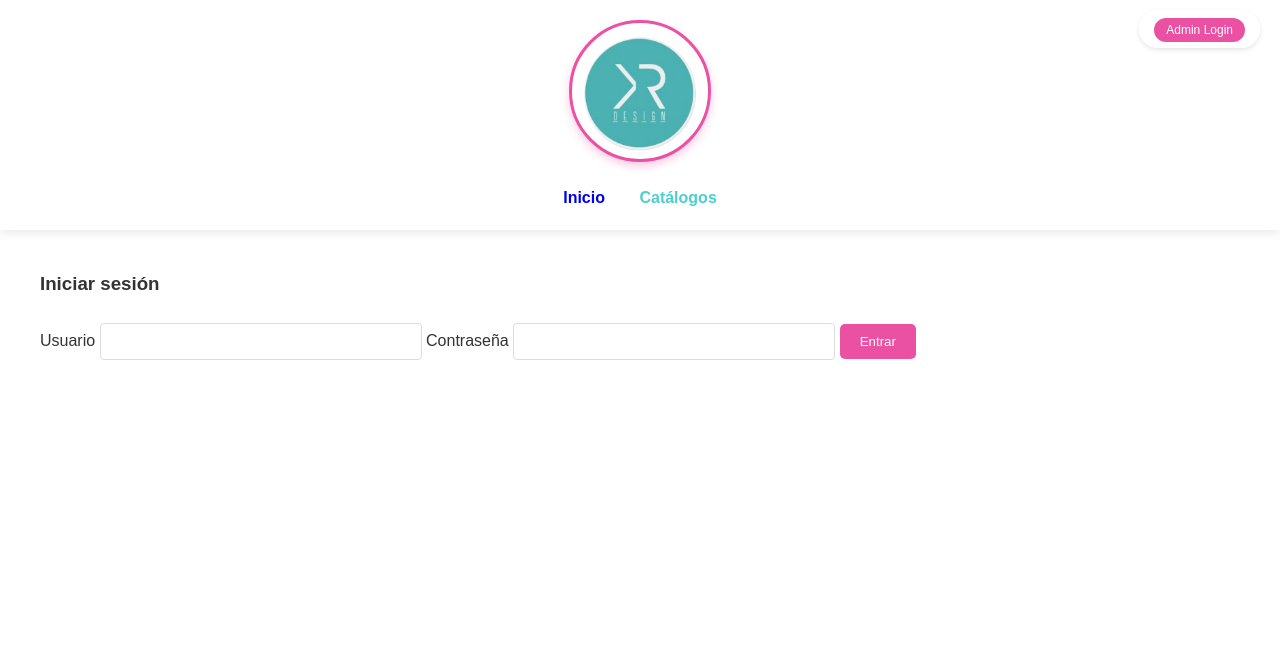
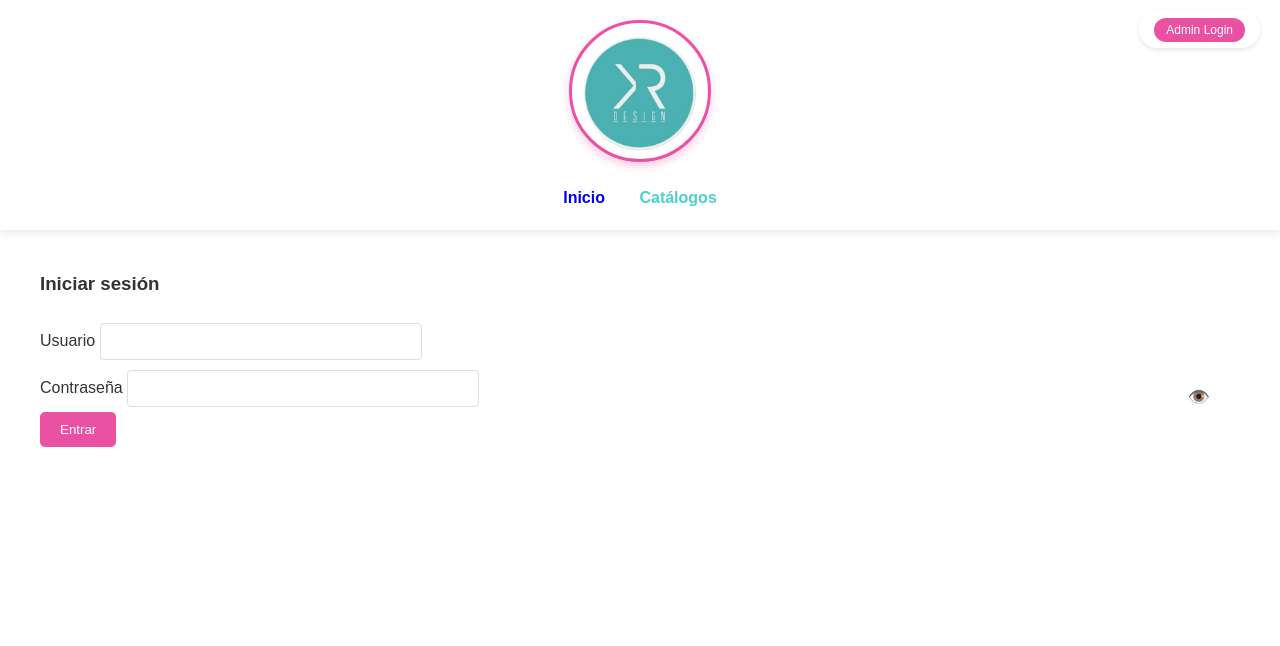
Before and after one commit to donpeperabe/Karla-Rabe-Design-Demo, a Flask app: page /admin/login in a window 1280 px wide. Shown: the top 646 px of the page. Run offline with Flask 3, Linux system fonts and the light colour scheme.

Commit message:
Update login.html

```diff
--- a/templates/auth/login.html
+++ b/templates/auth/login.html
@@ -7,10 +7,31 @@
     <label>Usuario</label>
     <input type="text" name="username" required>
 
-    <label>Contraseña</label>
-    <input type="password" name="password" required>
+    <div style="position: relative; display: inline-block; width: 100%;">
+        <label>Contraseña</label>
+        <input type="password" name="password" id="passwordField" required style="padding-right: 40px; width: 100%;">
+        <button type="button" id="togglePassword" style="position: absolute; right: 10px; top: 70%; transform: translateY(-50%); background: none; border: none; cursor: pointer; font-size: 18px;">
+            👁️
+        </button>
+    </div>
 
     <button type="submit">Entrar</button>
 </form>
 
+<script>
+document.addEventListener('DOMContentLoaded', function() {
+    const togglePassword = document.getElementById('togglePassword');
+    const passwordField = document.getElementById('passwordField');
+
+    togglePassword.addEventListener('click', function() {
+        // Cambiar el tipo de input
+        const type = passwordField.getAttribute('type') === 'password' ? 'text' : 'password';
+        passwordField.setAttribute('type', type);
+
+        // Cambiar el emoji del botón
+        this.textContent = type === 'password' ? '👁️' : '👁️‍🗨️';
+    });
+});
+</script>
+
 {% endblock %}
```
